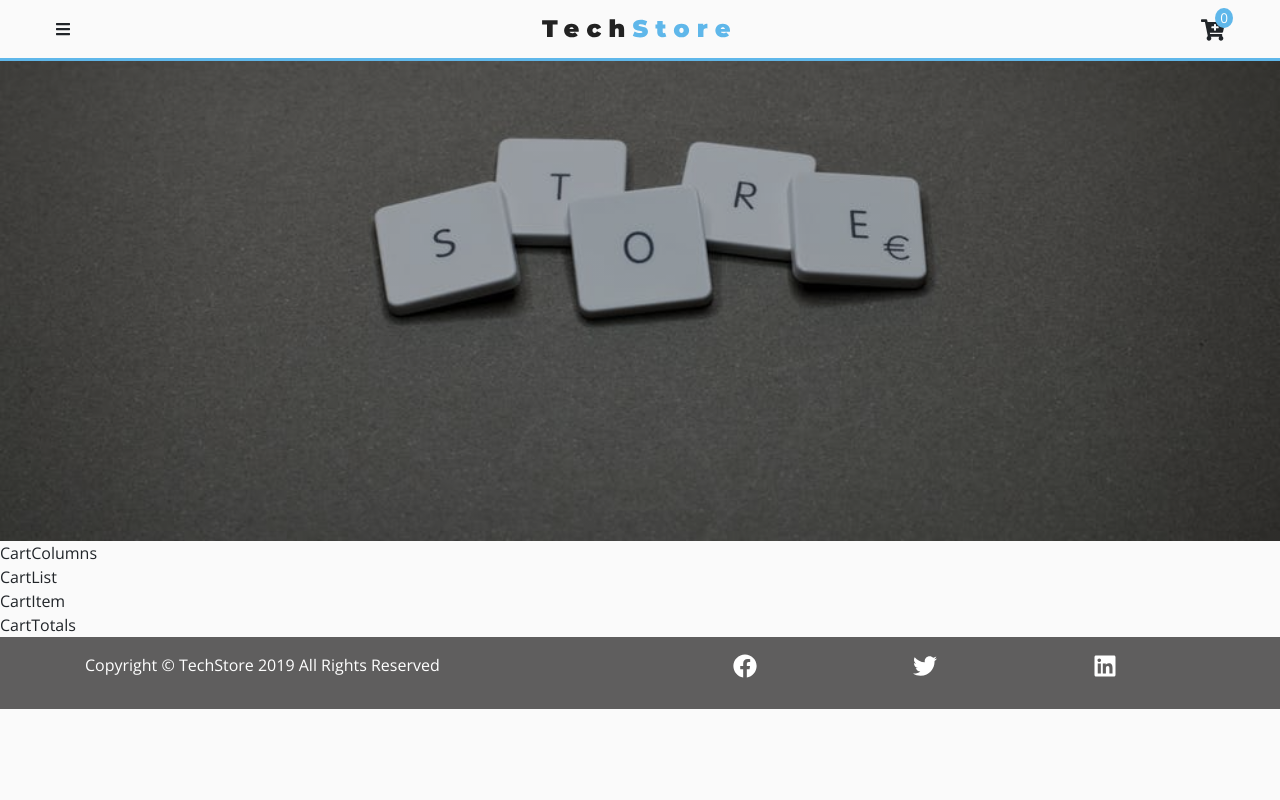
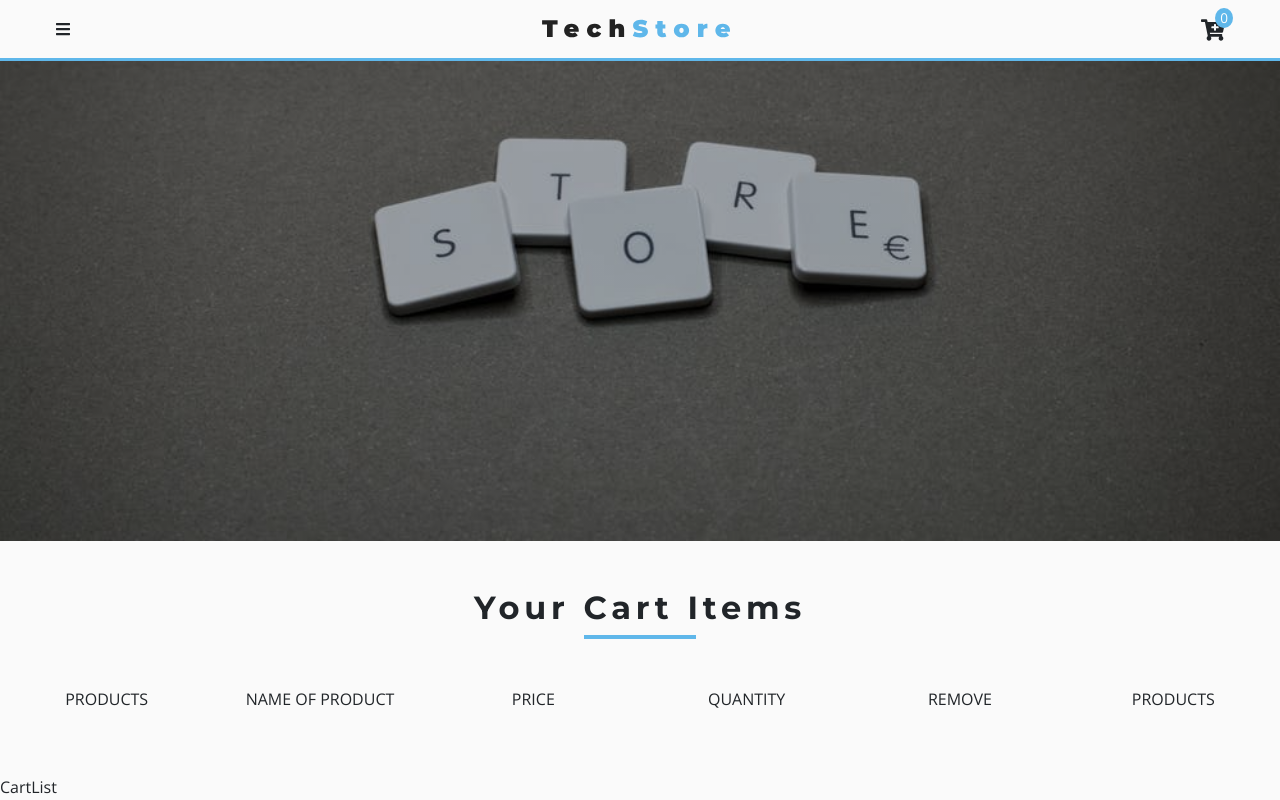
Before and after one commit to Molderck/TechStore-ReactJS, a React (Create React App) app in the folder tech-store/: page /cart in a window 1280 px wide. Shown: the top 800 px of the page. Built offline with nearby package versions, Linux system fonts and the light colour scheme.

Commit message:
Implemented CartColumns component

```diff
--- a/tech-store/src/components/CartPage/Cart.js
+++ b/tech-store/src/components/CartPage/Cart.js
@@ -5,10 +5,13 @@
 import CartTotals from "./CartTotals";
 export default function Cart() {
   return (
-    <div>
+    <section className="py-5">
+      <div className="container">
+        <Title title="Your Cart Items" center />
+      </div>
       <CartColumns />
       <CartList />
       <CartTotals />
-    </div>
+    </section>
   );
 }
--- a/tech-store/src/components/CartPage/CartColumns.js
+++ b/tech-store/src/components/CartPage/CartColumns.js
@@ -1,5 +1,33 @@
 import React from "react";
 
 export default function CartColumns() {
-  return <div>CartColumns</div>;
+  return (
+    <div className="container-fluid text-center d-none d-lg-block my-5">
+      <div className="row">
+        <div className="col-lg-2">
+          <p className="text-uppercase">Products</p>
+        </div>
+
+        <div className="col-lg-2">
+          <p className="text-uppercase">Name Of Product</p>
+        </div>
+
+        <div className="col-lg-2">
+          <p className="text-uppercase">Price</p>
+        </div>
+
+        <div className="col-lg-2">
+          <p className="text-uppercase">Quantity</p>
+        </div>
+
+        <div className="col-lg-2">
+          <p className="text-uppercase">Remove</p>
+        </div>
+
+        <div className="col-lg-2">
+          <p className="text-uppercase">Products</p>
+        </div>
+      </div>
+    </div>
+  );
 }
```
